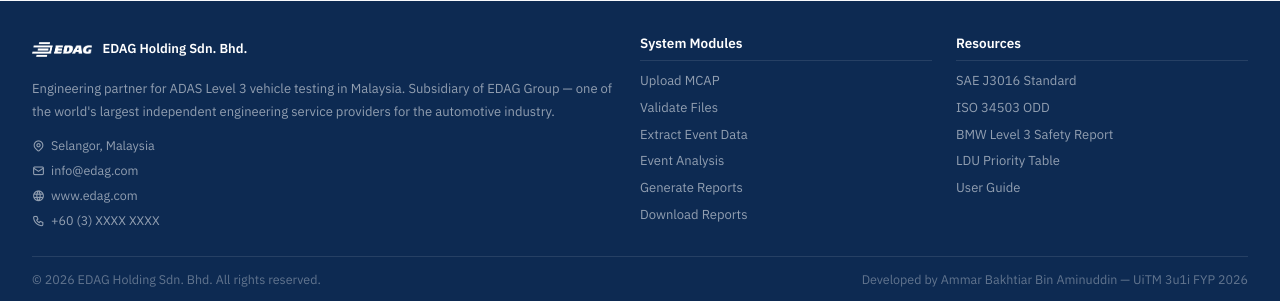
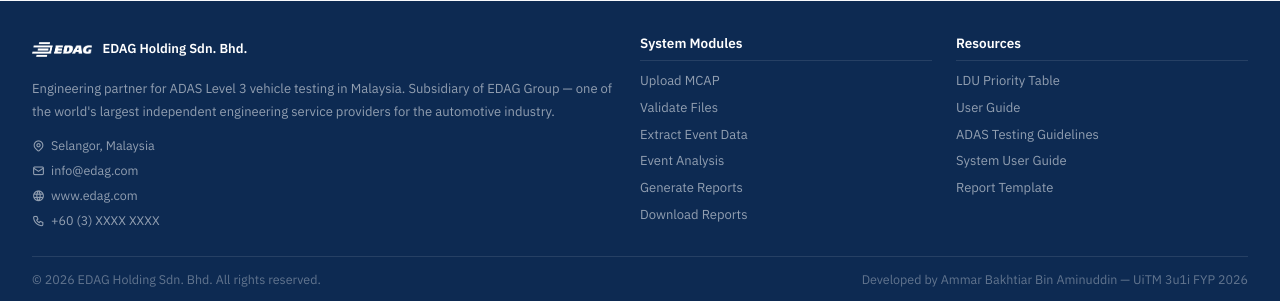
Before and after one commit to Jackscript12/automated-mcap-analysis-system, a Flask app: page / in a window 1280 px wide. Shown: the part 1359-1660 px from the top of the page. Run offline with Flask 3, Linux system fonts and the light colour scheme; data comes from the database, SQL or seed files in the repository; data that the repository does not hold is empty; some libraries are stand-ins or nearby versions.

Commit message:
Fix: remove proprietary references from footer

```diff
--- a/templates/index.html
+++ b/templates/index.html
@@ -175,11 +175,11 @@
         <!-- Resources -->
         <div class="footer-col">
             <h5>Resources</h5>
-            <a href="#">SAE J3016 Standard</a>
-            <a href="#">ISO 34503 ODD</a>
-            <a href="#">BMW Level 3 Safety Report</a>
             <a href="#">LDU Priority Table</a>
             <a href="#">User Guide</a>
+            <a href="#">ADAS Testing Guidelines</a>
+            <a href="#">System User Guide</a>
+            <a href="#">Report Template</a>
         </div>
 
     </div>
```
